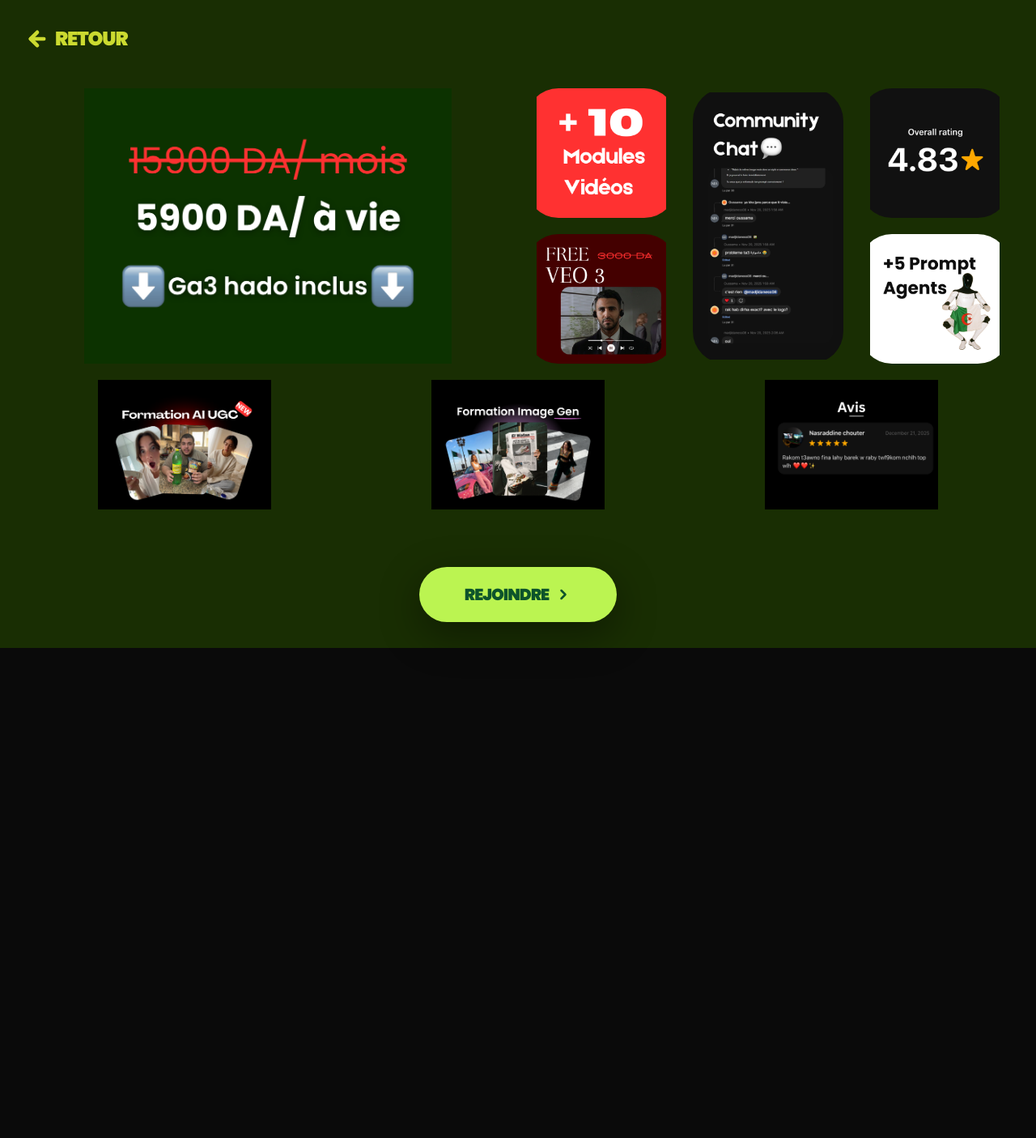
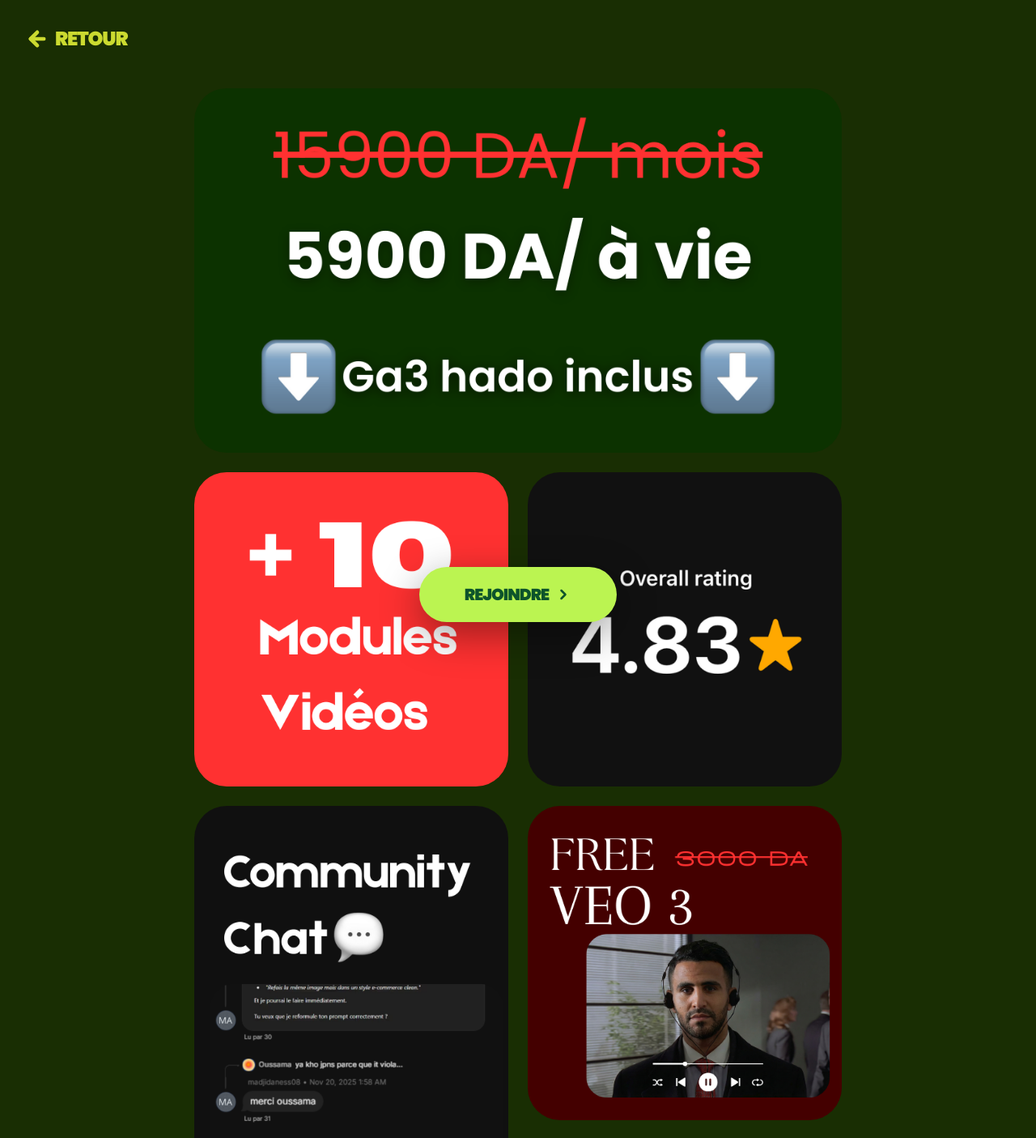
Before and after one commit to zackoo213/zakodjawedmain, a Next.js app: page /formation in a window 1280 px wide. Shown: the top 1405 px of the page at 81% size. Before the commit the page ends 800 px from the top, so only its background shows below. Built offline with nearby package versions, Linux system fonts and the light colour scheme.

Commit message:
Update page.tsx

```diff
--- a/app/formation/page.tsx
+++ b/app/formation/page.tsx
@@ -22,12 +22,7 @@ function BentoSlot({
       className={`relative group ${isDesktop ? "bg-transparent" : "bg-black"} rounded-[2rem] md:rounded-[2.5rem] overflow-hidden transition-transform hover:scale-[1.01] active:scale-100 ${className}`}
     >
       {src ? (
-        <Image
-          src={src || "/placeholder.svg"}
-          alt="Bento content"
-          fill
-          className={isDesktop ? "object-contain" : "object-cover"}
-        />
+        <Image src={src || "/placeholder.svg"} alt="Bento content" fill className="object-cover" />
       ) : (
         <div className="absolute inset-0 flex items-center justify-center opacity-20 px-0 mx-0 gap-0 py-0">
           <div className="w-12 h-12 border-2 border-white/20 rounded-full" />
@@ -67,7 +62,7 @@ function AnimatedBentoSlot({
           src={src || "/placeholder.svg"}
           alt={`Bento content ${index}`}
           fill
-          className={`${isDesktop ? "object-contain" : "object-cover"} transition-opacity duration-1000 ${
+          className={`object-cover transition-opacity duration-1000 ${
             index === currentIndex ? "opacity-100" : "opacity-0"
           }`}
         />
@@ -97,44 +92,57 @@ export default function FormationPage() {
 
       {/* Bento Grid - Responsive implementation */}
       <div className="max-w-[1400px] mx-auto">
-        {/* Desktop Grid Layout (Hidden on Mobile) */}
-        <div className="hidden md:grid grid-cols-6 gap-5 auto-rows-[160px]">
-          {/* Row 1 & 2 - Top Left: Large Block (3x2) */}
-          <BentoSlot id="d-1" className="col-span-3 row-span-2" src="/images/ugc-13.png" isDesktop={true} />
+        {/* Desktop Grid Layout */}
+        <div className="hidden md:flex md:flex-col md:gap-6 md:max-w-[800px] md:mx-auto">
+          {/* Top Banner */}
+          <div className="aspect-[16/9] w-full">
+            <BentoSlot id="d-1" className="h-full w-full" src="/images/ugc-13.png" isDesktop={true} />
+          </div>
 
-          {/* Row 1 - Middle: Top Left Square Slot */}
-          <BentoSlot id="d-2" className="col-span-1 row-span-1" src="/images/FREE.png" isDesktop={true} />
+          <div className="grid grid-cols-2 gap-6">
+            <div className="aspect-square">
+              <BentoSlot id="d-2" className="h-full w-full" src="/images/FREE.png" isDesktop={true} />
+            </div>
+            <div className="aspect-square">
+              <BentoSlot id="d-3" className="h-full w-full" src="/images/1.png" isDesktop={true} />
+            </div>
+          </div>
 
-          {/* Row 1 & 2 - Right: Vertical Block (1x2) */}
-          <BentoSlot
-            id="d-3"
-            className="col-span-1 row-span-2 bg-[#0d0d0d]"
-            src="/images/community-chat-v2.png"
-            isDesktop={true}
-          />
+          <div className="grid grid-cols-2 gap-6">
+            <div className="aspect-[1/2]">
+              <BentoSlot id="d-4" className="h-full w-full" src="/images/community-chat-v2.png" isDesktop={true} />
+            </div>
+            <div className="flex flex-col gap-6">
+              <div className="aspect-square">
+                <BentoSlot id="d-5" className="h-full w-full" src="/images/5.png" isDesktop={true} />
+              </div>
+              <div className="aspect-square">
+                <BentoSlot id="d-6" className="h-full w-full" src="/images/prompt-agents.png" isDesktop={true} />
+              </div>
+            </div>
+          </div>
 
-          {/* Row 1 - Far Right: Square (1x1) - Right of top left square */}
-          <BentoSlot id="d-4" className="col-span-1 row-span-1" src="/images/1.png" isDesktop={true} />
+          {/* Full Width Banner */}
+          <div className="aspect-[16/8] w-full">
+            <BentoSlot id="d-7" className="h-full w-full" src="/images/ugc-14.png" isDesktop={true} />
+          </div>
 
-          {/* Row 2 - Middle: Square (1x1) */}
-          <BentoSlot id="d-5" className="col-span-1 row-span-1" src="/images/5.png" isDesktop={true} />
-
-          {/* Row 2 - Far Right: Square (1x1) */}
-          <BentoSlot id="d-6" className="col-span-1 row-span-1" src="/images/prompt-agents.png" isDesktop={true} />
-
-          {/* Row 3 - Bottom Row: 3 Horizontal Blocks (2x1 each) */}
-          <BentoSlot id="d-7" className="col-span-2 row-span-1" src="/images/ugc-14.png" isDesktop={true} />
+          {/* Animated Banners */}
+          <div className="aspect-[16/9] w-full">
             <AnimatedBentoSlot
-            className="col-span-2 row-span-1"
+              className="h-full w-full"
               interval={2000}
               images={["/images/ugc-4.png", "/images/ugc-8.png", "/images/ugc-7.png"]}
               isDesktop={true}
             />
+          </div>
+          <div className="aspect-[16/9] w-full">
             <AnimatedBentoSlot
-            className="col-span-2 row-span-1"
+              className="h-full w-full"
               images={["/images/12.png", "/images/10.png", "/images/11.png", "/images/13.png"]}
               isDesktop={true}
             />
+          </div>
         </div>
 
         {/* Mobile Grid Layout (Hidden on Desktop) */}
```
Lines whose indentation alone changed are shown as unchanged.
